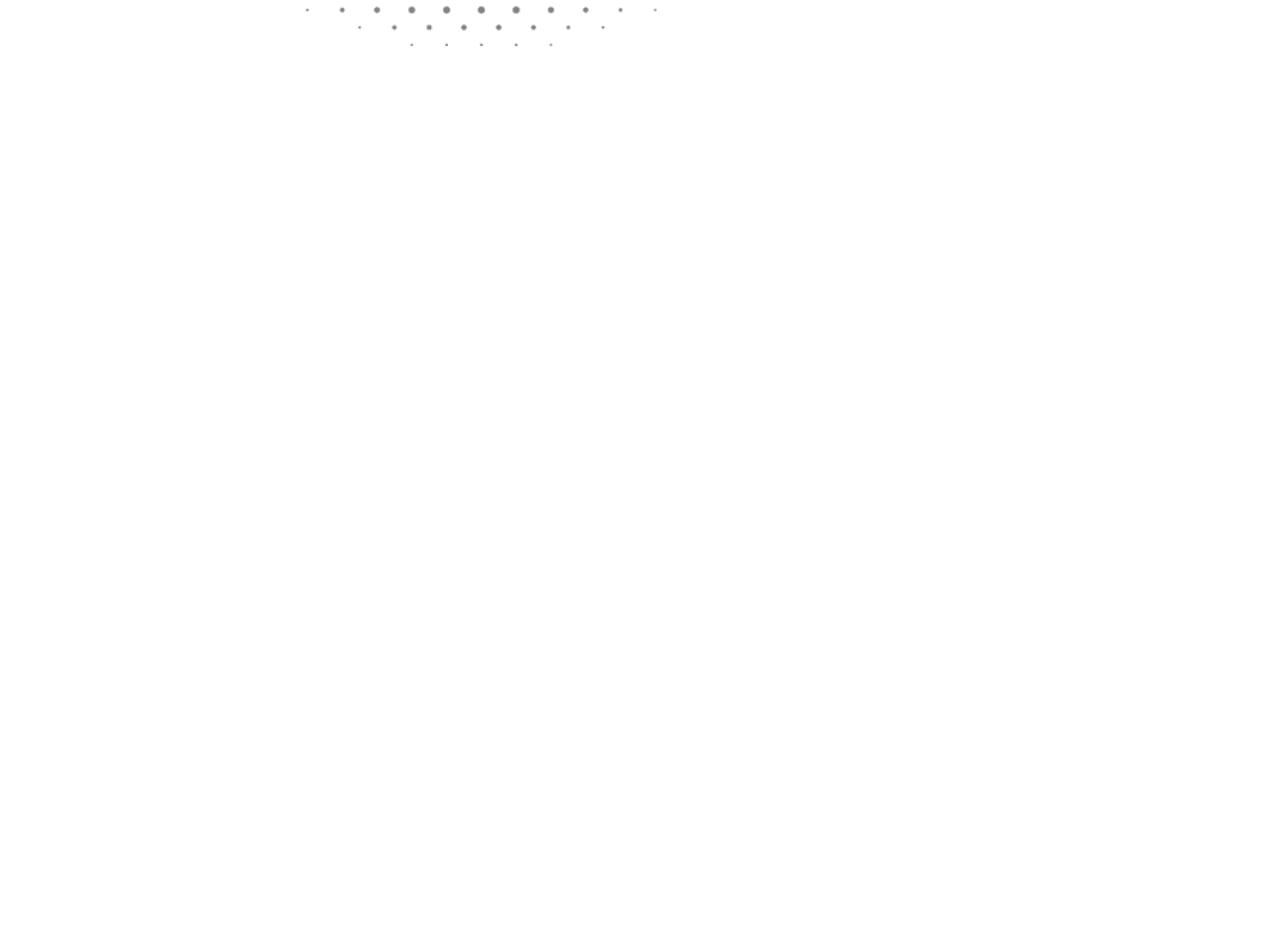
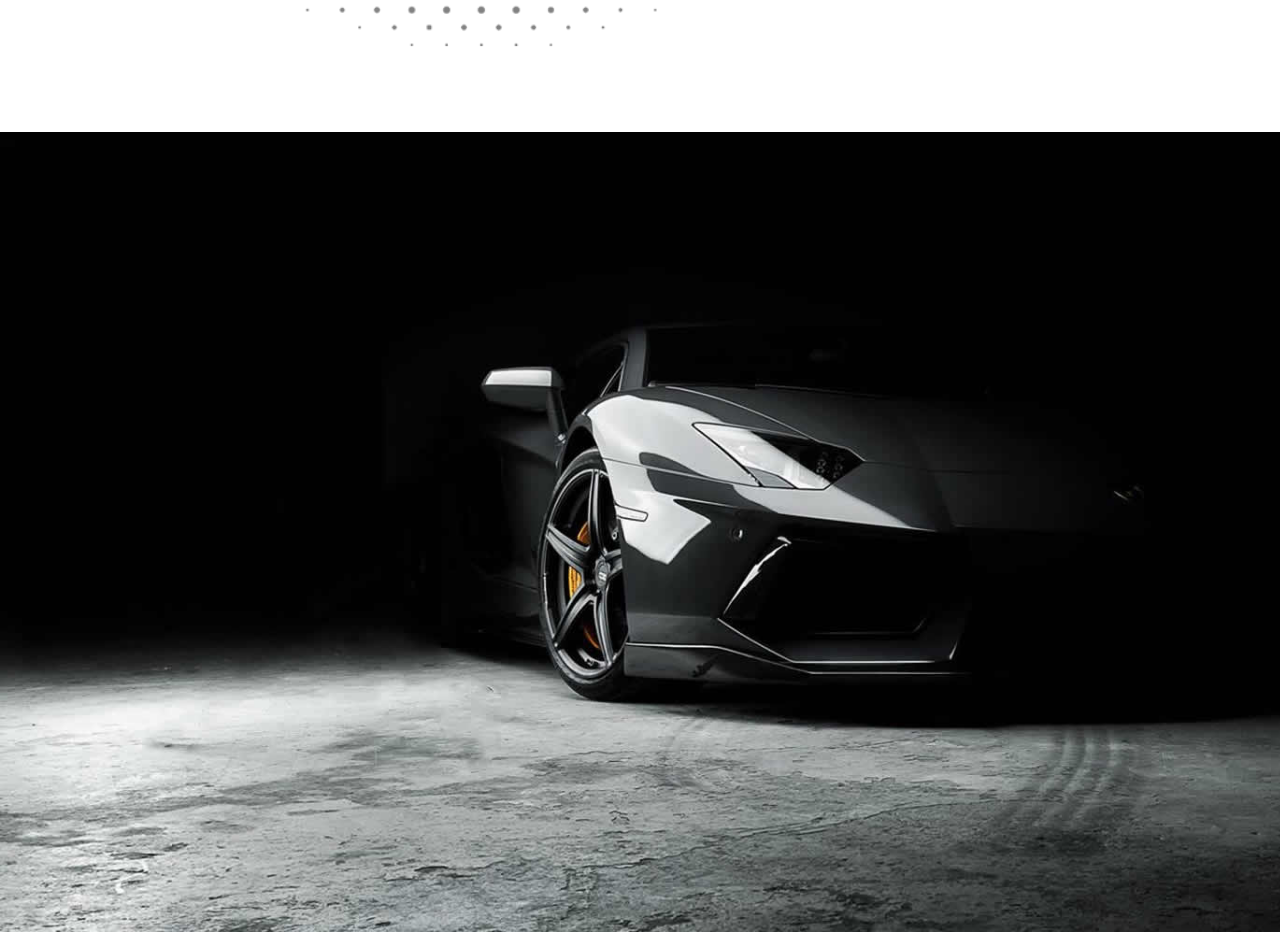
Before and after one commit to Giovanni-Palmitessa/proj-html-vuejs, a Vue app: page / in a window 1280 px wide. Shown: the part 2667-3599 px from the top of the page. Before the commit the page ends 2799 px from the top, so only its background shows below. Built offline with nearby package versions, Linux system fonts and the light colour scheme.

Commit message:
add regular icons

```diff
--- a/src/components/AppMain.vue
+++ b/src/components/AppMain.vue
@@ -245,6 +245,13 @@ export default {
         </div>
       </div>
     </section>
+
+    <!-- RECENSIONI CLIENTI -->
+    <section class="customers">
+      <div class="container">
+        <div class="titleCustomers"></div>
+      </div>
+    </section>
   </main>
 </template>
 
@@ -380,4 +387,10 @@ export default {
     }
   }
 }
+
+.customers {
+  height: 100vh;
+  background-image: url(../assets/img/comment-bg-autocar.jpg);
+  background-size: cover;
+}
 </style>
--- a/src/main.js
+++ b/src/main.js
@@ -9,8 +9,9 @@ import { FontAwesomeIcon } from "@fortawesome/vue-fontawesome";
 
 /* import specific icons */
 import { fas } from "@fortawesome/free-solid-svg-icons";
+import { far } from "@fortawesome/free-regular-svg-icons";
 
 /* add icons to the library */
-library.add(fas);
+library.add(fas, far);
 
 createApp(App).component("font-awesome-icon", FontAwesomeIcon).mount("#app");
```
